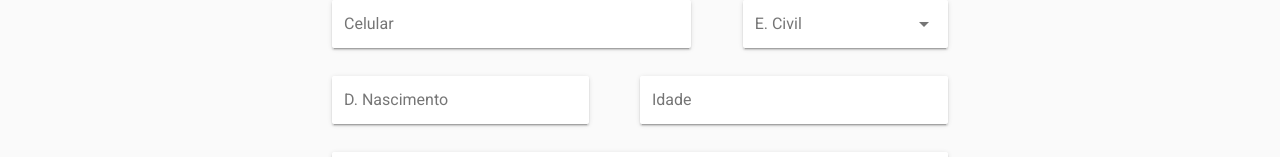
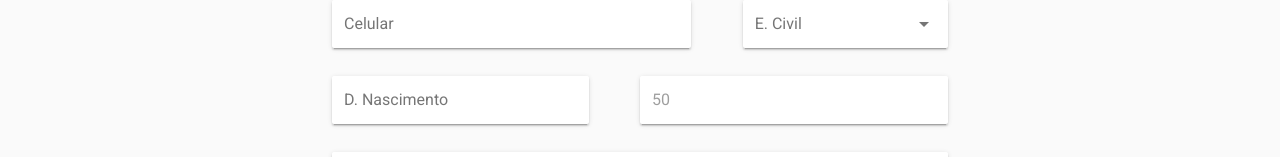
Before and after one commit to mouradsm/discipulos, a Vue app: page /cadastrar in a window 1280 px wide. Shown: the part 332-489 px from the top of the page. Built offline with nearby package versions, Linux system fonts and the light colour scheme; no server answers; sample sign-in values are in the browser's storage.

Commit message:
calculando a idade baseado na data de nascimento

```diff
--- a/src/components/Cadastrar.vue
+++ b/src/components/Cadastrar.vue
@@ -109,9 +109,8 @@
                     label="Idade"
                     id="idade"
                     type="number"
-                    v-model="form.idade"
-                    :rules="rules.idade"
-                    required
+                    v-model="idade"
+                    disabled
                   ></v-text-field>
                 </v-flex>
               </v-layout>
@@ -148,7 +147,6 @@ export default {
       cobertura: '',
       telefone: '',
       estadoCivilSelecionado: '',
-      idade: null,
       situacaoSelecionada: '',
       inclusao: null,
       nascimento: null
@@ -200,10 +198,9 @@ export default {
       return this.form.nascimento
         ? moment(this.form.nascimento).format('DD/MM/YYYY') : ''
     },
-    discipulos () {
-      return {
-        // this.$store.get
-      }
+    idade () {
+      let birthday = +new Date(this.form.nascimento)
+      return ~~((Date.now() - birthday) / (31557600000))
     }
   },
 
```
